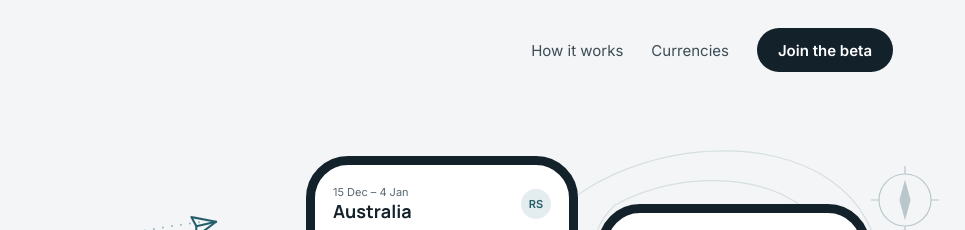
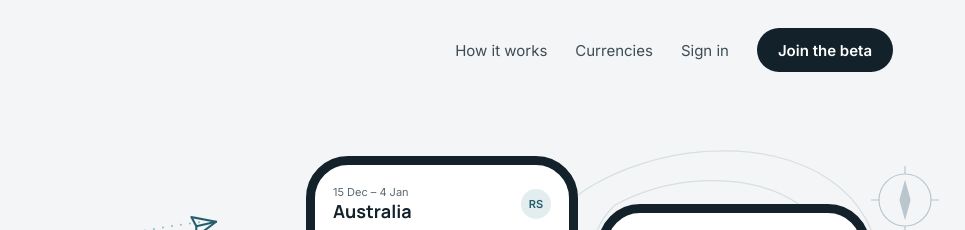
Before and after one commit to richsharples/trkly-site, a plain HTML site: page index.html in a window 1280 px wide. Shown: the top 230 px of the page, 315-1280 px from the left. Drawn offline with Linux system fonts and the light colour scheme.

Commit message:
Deploy the site to Cloudflare Pages; add Sign in link
- GitHub Action deploys to Cloudflare Pages project trkly-site (previews for PRs)
- _headers with basic security headers and asset caching
- Nav links to app.trkly.app/login
- README: Cloudflare setup and GitHub Pages switch-off steps

Co-Authored-By: Claude Opus 5.5 <noreply@anthropic.com>
Claude-Session: https://claude.ai/code/session_011wWFBhta4tpGmhSRZ6T3oo

```diff
--- a/index.html
+++ b/index.html
@@ -27,6 +27,7 @@
 <nav class="nav" aria-label="Main">
 <a href="#how">How it works</a>
 <a href="#currencies">Currencies</a>
+<a href="https://app.trkly.app/login">Sign in</a>
 <a class="btn btn-dark" href="#beta">Join the beta</a>
 </nav>
 </header>
```
Also changed, not shown: 3 other files.
